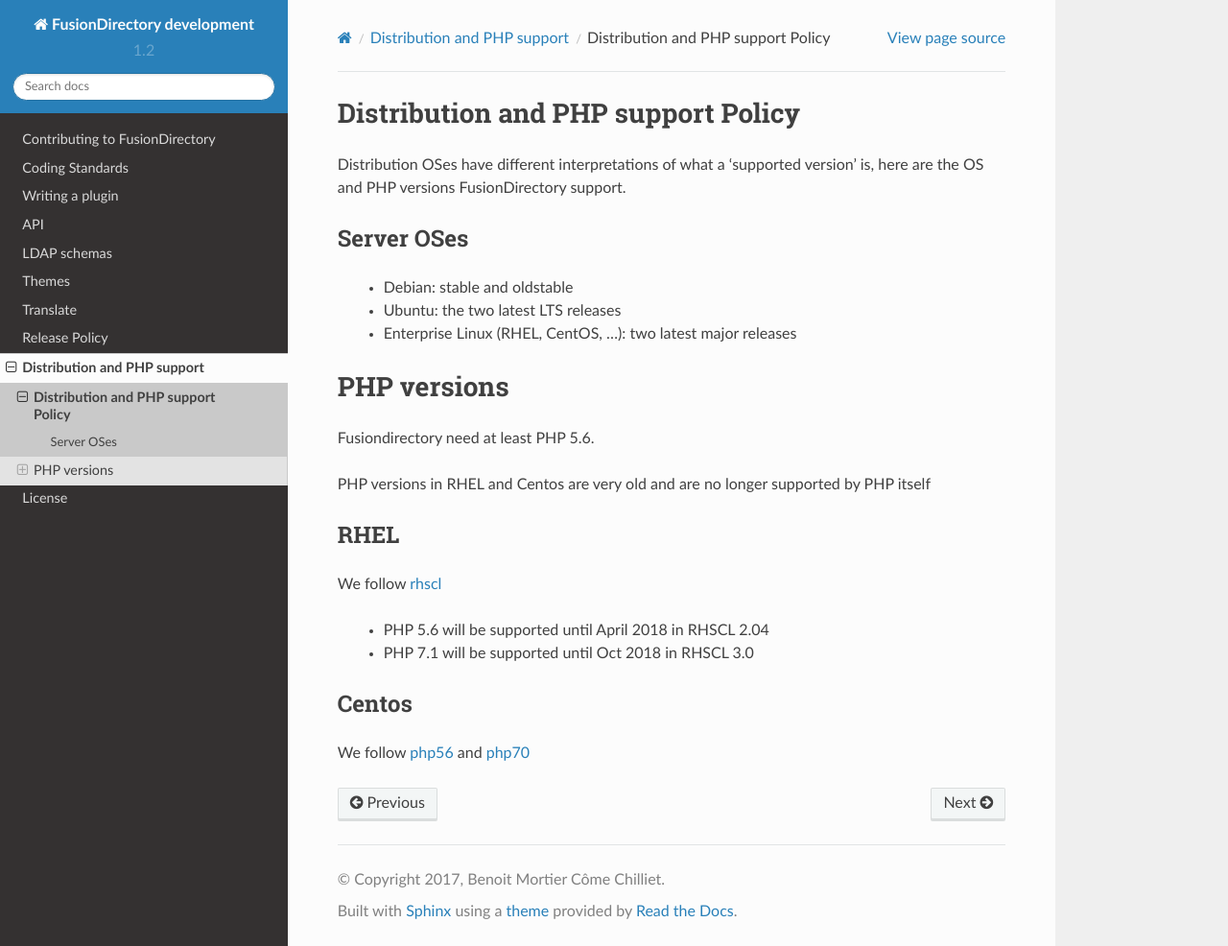
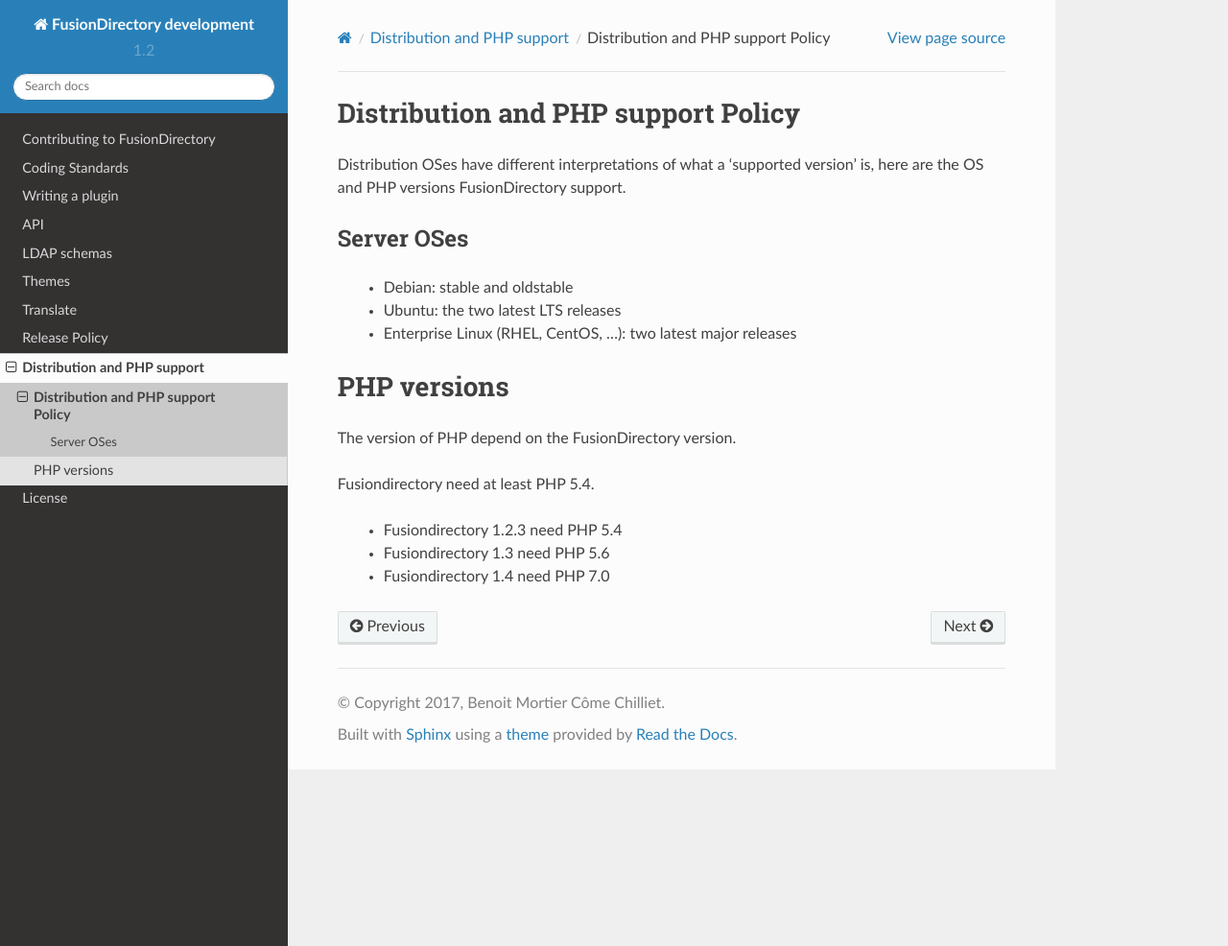
Before and after one commit to fusiondirectory/fusiondirectory-dev-manual, a Sphinx documentation site: the page built from source/support/osandphp.rst, in a window 1280 px wide and 986 px high. Shown: the whole window at 96% size. Built offline with Sphinx 7.4.7 and the Read the Docs theme 2.0.0, drawn with Linux system fonts in a browser that asks for light colours.

Commit message:
:ambulance: fix(php) rewrite the php and os support page
Signed-off-by: Benoit Mortier <benoit.mortier@opensides.be>

```diff
--- a/source/support/osandphp.rst
+++ b/source/support/osandphp.rst
@@ -14,19 +14,10 @@
 PHP versions
 ============
 
-Fusiondirectory need at least PHP 5.6.
+The version of PHP depend on the FusionDirectory version.
 
-PHP versions in RHEL and Centos are very old and are no longer supported by PHP itself
+Fusiondirectory need at least PHP 5.4.
 
-RHEL
-----
-
-We follow `rhscl <https://access.redhat.com/support/policy/updates/rhscl>`_
-
- * PHP 5.6 will be supported until April 2018 in RHSCL 2.04
- * PHP 7.1 will be supported until Oct 2018 in RHSCL 3.0
-
-Centos
-------
-
-We follow `php56 <https://www.softwarecollections.org/en/scls/rhscl/rh-php56/>`_  and `php70 <https://www.softwarecollections.org/en/scls/rhscl/rh-php70/>`_
+ * Fusiondirectory 1.2.3 need PHP 5.4
+ * Fusiondirectory 1.3 need PHP 5.6
+ * Fusiondirectory 1.4 need PHP 7.0
```
